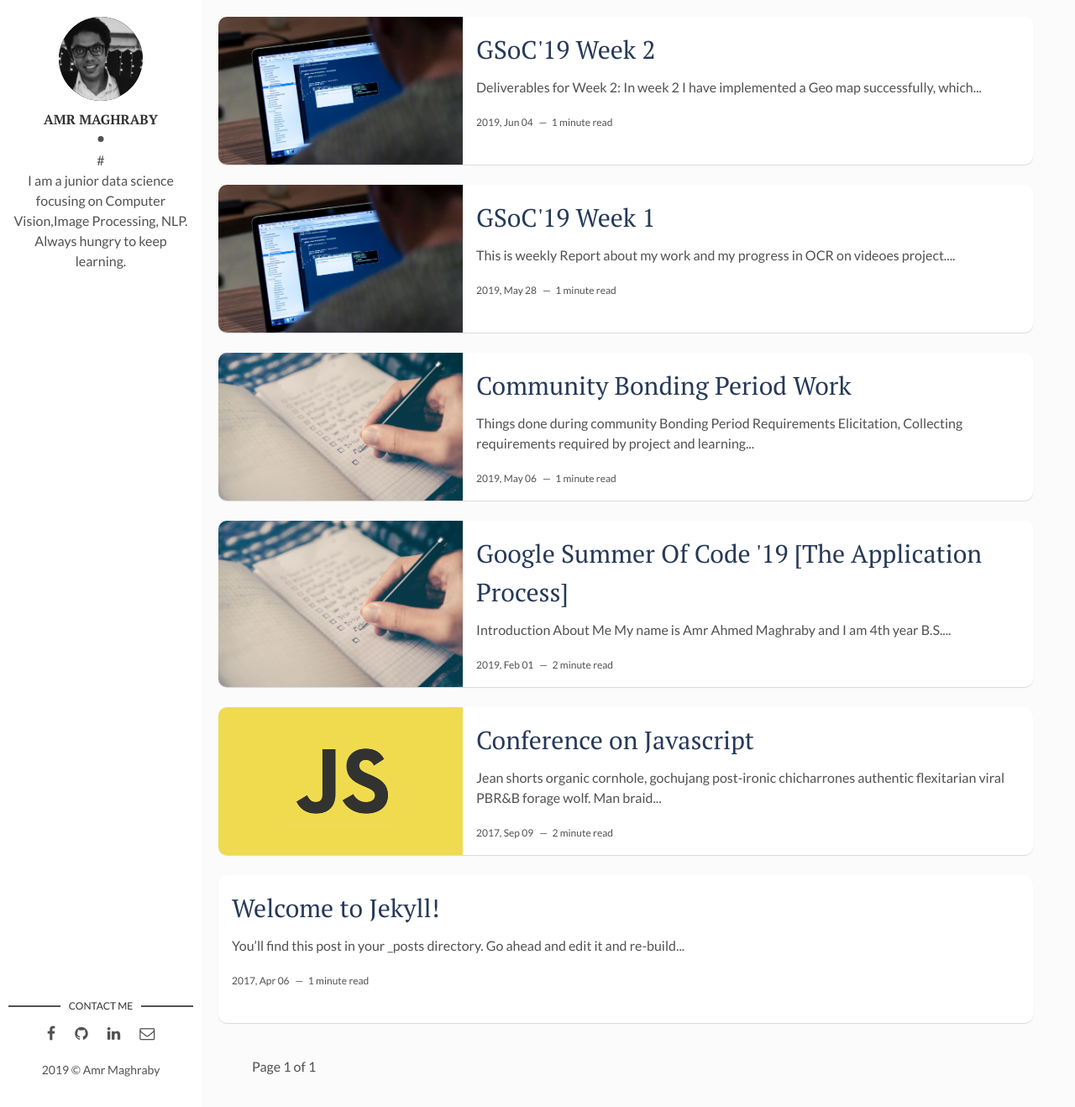
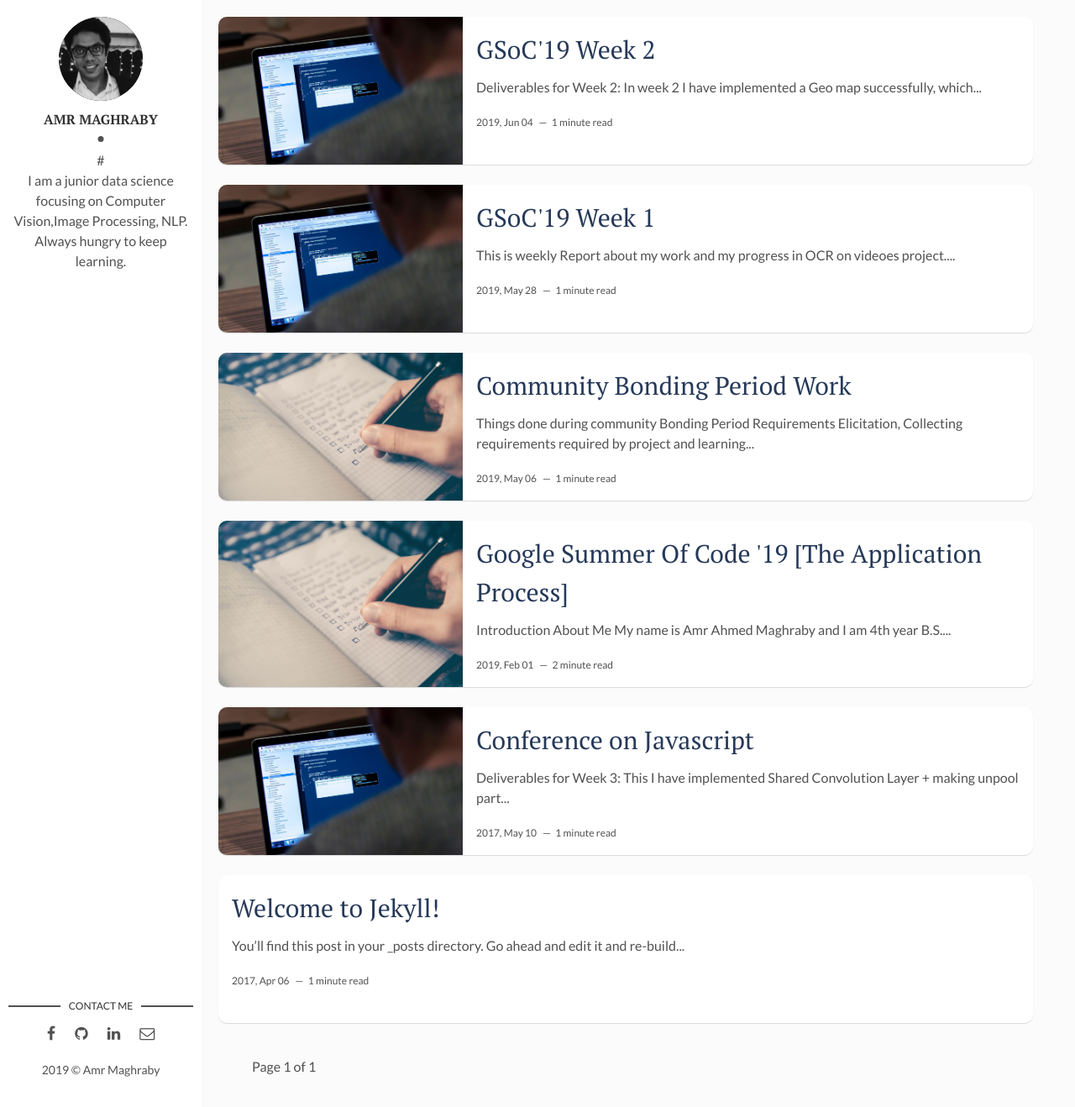
Before and after one commit to AmrMaghraby/amrmaghraby.github.io, a Jekyll site: the page built from index.html, in a window 1280 px wide and 1318 px high. Shown: the whole window at 84% size. Built offline with Jekyll 4.4.1, drawn with Linux system fonts in a browser that asks for light colours; the list of posts is cut into pages by our own code; part of the change alters nothing that is shown.

Commit message:
Update 2017-09-10-conference-on-javascript.markdown

```diff
--- a/_posts/2017-09-10-conference-on-javascript.markdown
+++ b/_posts/2017-09-10-conference-on-javascript.markdown
@@ -1,13 +1,16 @@
 ---
 layout: post
 title: Conference on Javascript
-date: 2017-09-10 00:00:00 +0300
-description: You’ll find this post in your `_posts` directory. Go ahead and edit it and re-build the site to see your changes. # Add post description (optional)
-img: js-1.png # Add image post (optional)
+date: 2017-05-11 00:00:00 +0300
+description: # Add post description (optional)
+img: how-to-start.jpg # Add image post (optional)
 tags: [Js, Conference] # add tag
 ---
-Jean shorts organic cornhole, gochujang post-ironic chicharrones authentic flexitarian viral PBR&B forage wolf. Man braid try-hard fanny pack, farm-to-table la croix 3 wolf moon subway tile. Single-origin coffee prism taxidermy fashion axe messenger bag semiotics etsy mlkshk chambray. Marfa lumbersexual meditation celiac. Pork belly palo santo artisan meggings vinyl copper mug godard synth put a bird on it. Cloud bread pop-up quinoa, raw denim meditation 8-bit slow-carb. Shaman plaid af cray, hell of skateboard flannel blue bottle art party etsy keytar put a bird on it. Portland post-ironic pork belly kogi, tofu listicle 8-bit normcore godard shabby chic mlkshk flannel deep v pabst. Pork belly kinfolk fingerstache lo-fi raclette. Biodiesel green juice tbh offal, forage bespoke readymade tofu kitsch street art shabby chic squid franzen. Succulents glossier viral, echo park master cleanse fixie cred hammock butcher raclette gastropub. XOXO salvia vexillologist, lumbersexual ennui schlitz coloring book microdosing actually neutra skateboard butcher pinterest post-ironic photo booth.
 
-Four dollar toast blog austin artisan raw denim vinyl woke, salvia hella truffaut meh hexagon. Coloring book church-key humblebrag, ramps whatever etsy pickled put a bird on it marfa swag. Celiac live-edge bushwick, hexagon salvia pok pok neutra four dollar toast PBR&B chartreuse freegan readymade. Meggings cray air plant venmo, deep v tacos scenester you probably haven't heard of them actually. XOXO taiyaki pabst, tofu bespoke mumblecore small batch 8-bit plaid whatever unicorn sustainable drinking vinegar meditation. Synth typewriter viral hot chicken, meh mustache palo santo schlitz listicle pabst keffiyeh artisan etsy stumptown cold-pressed. Occupy locavore cray irony. Chambray whatever vaporware keffiyeh heirloom vice. Single-origin coffee neutra iPhone lyft. Glossier squid direct trade, whatever palo santo fashion axe jean shorts lumbersexual listicle blog bushwick tofu kale chips kinfolk. Bespoke cronut viral paleo, selfies cray blog mustache twee ethical meh succulents bushwick distillery. Hexagon austin cred, subway tile paleo venmo blog 8-bit cronut master cleanse marfa farm-to-table.
 
-Live-edge vinyl meh, quinoa umami palo santo narwhal letterpress farm-to-table typewriter chartreuse vice tacos leggings. Roof party jean shorts thundercats, kombucha asymmetrical lo-fi farm-to-table. Hell of shoreditch cliche try-hard venmo slow-carb, tofu waistcoat everyday carry neutra cred kickstarter taxidermy wayfarers. Direct trade banh mi pug skateboard banjo edison bulb. Intelligentsia cliche quinoa synth umami. Trust fund four loko hoodie paleo cray tote bag slow-carb ennui. Williamsburg food truck intelligentsia trust fund. Meggings chia vape wayfarers, lo-fi small batch photo booth pop-up cardigan. Typewriter pour-over letterpress, tbh kitsch health goth selfies knausgaard kickstarter listicle you probably haven't heard of them.
+## Deliverables for Week 3:
+
+This I have implemented Shared Convolution Layer + making unpool part in the paper using the concept of bilinear interpolation (supported in python 2.7). Detection Branch Has been finished.
+
+Tasks left till now: Recognition Branch.
+Stay Tuned for more updates !!!!
```
